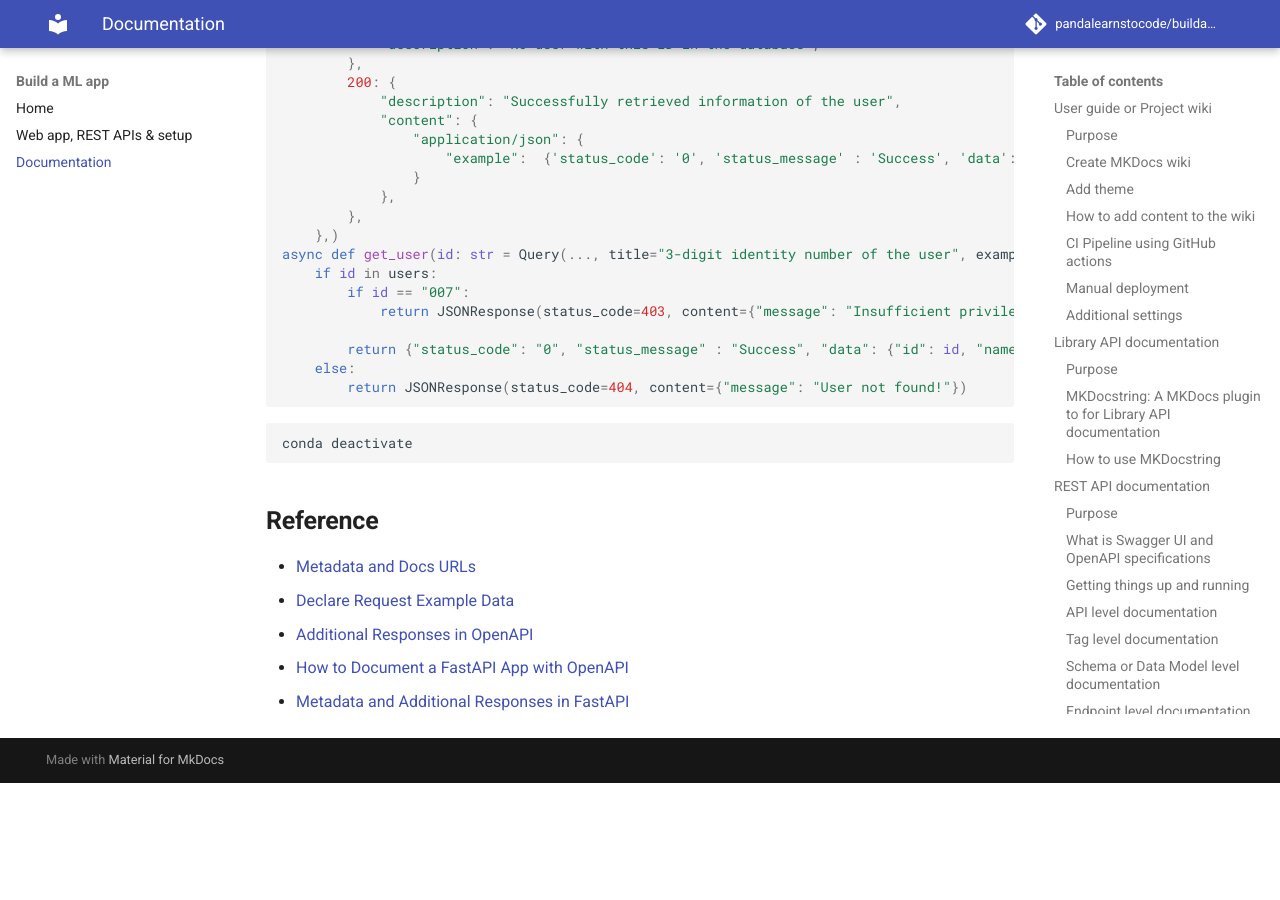
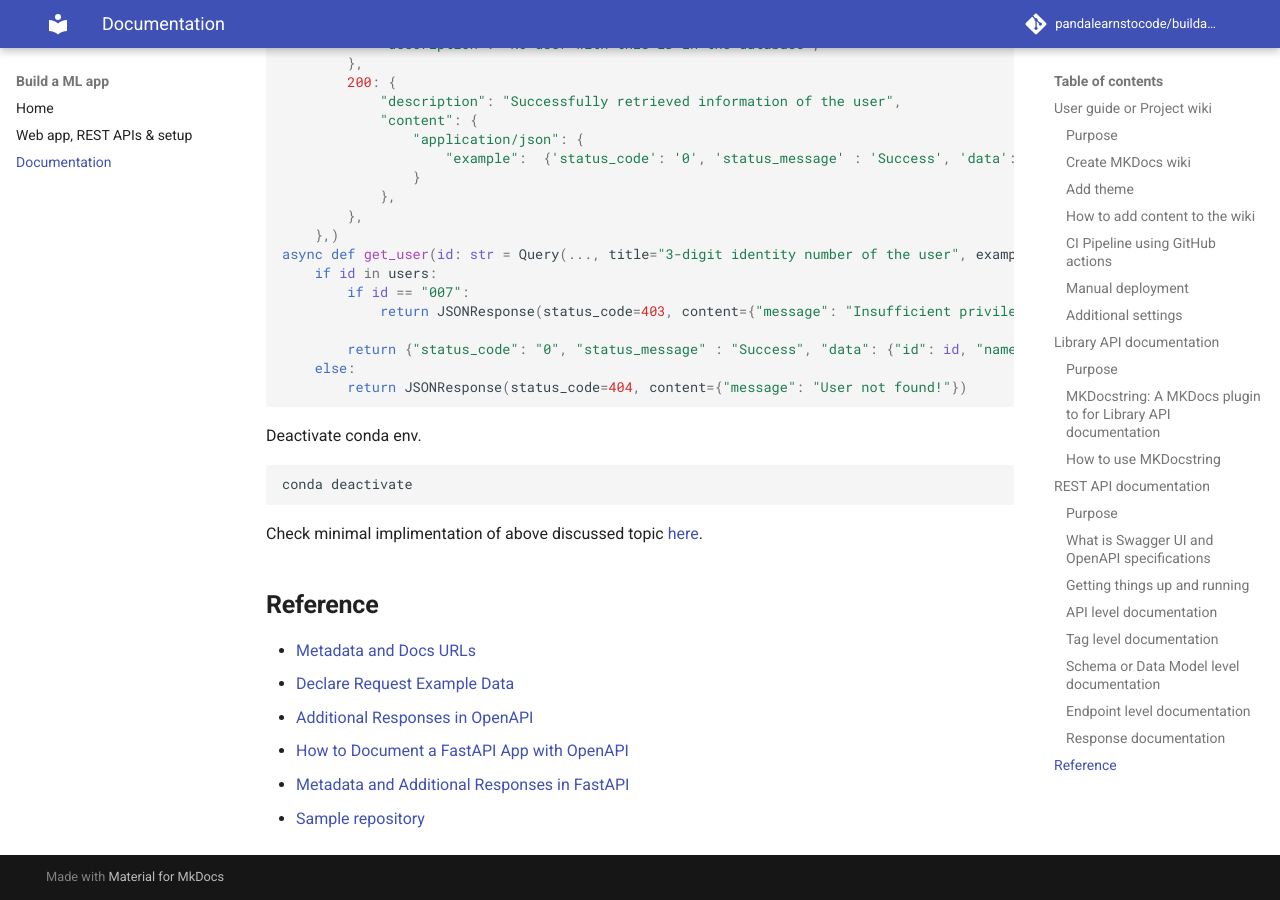
Before and after one commit to pandalearnstocode/buildamlapp, an MkDocs documentation site: the page built from docs/02_documentation.md, in a window 1280 px wide and 900 px high, scrolled down 8306 px. Built offline with MkDocs 1.6.1 and Material for MkDocs 9.7.7, drawn with Linux system fonts in a browser that asks for light colours; comment, search, counter and statistics services are not loaded; before the commit the page ends 9089 px from its top, so only the background shows below that.

Commit message:
Update 02_documentation.md

````diff
--- a/docs/02_documentation.md
+++ b/docs/02_documentation.md
@@ -400,10 +400,13 @@ async def get_user(id: str = Query(..., title="3-digit identity number of the us
         return JSONResponse(status_code=404, content={"message": "User not found!"})
 ```
 
+Deactivate conda env.
 
 ```bash
 conda deactivate
 ```
+Check minimal implimentation of above discussed topic [here](https://github.com/pandalearnstocode/docs-toy-sample).
+
 
 ## __Reference__
 
@@ -412,3 +415,4 @@ conda deactivate
 * [Additional Responses in OpenAPI](https://fastapi.tiangolo.com/advanced/additional-responses/)
 * [How to Document a FastAPI App with OpenAPI](https://www.linode.com/docs/guides/documenting-a-fastapi-app-with-openapi/)
 * [Metadata and Additional Responses in FastAPI](https://betterprogramming.pub/metadata-and-additional-responses-in-fastapi-ea90a321d477)
+* [Sample repository](https://github.com/pandalearnstocode/docs-toy-sample)
````
